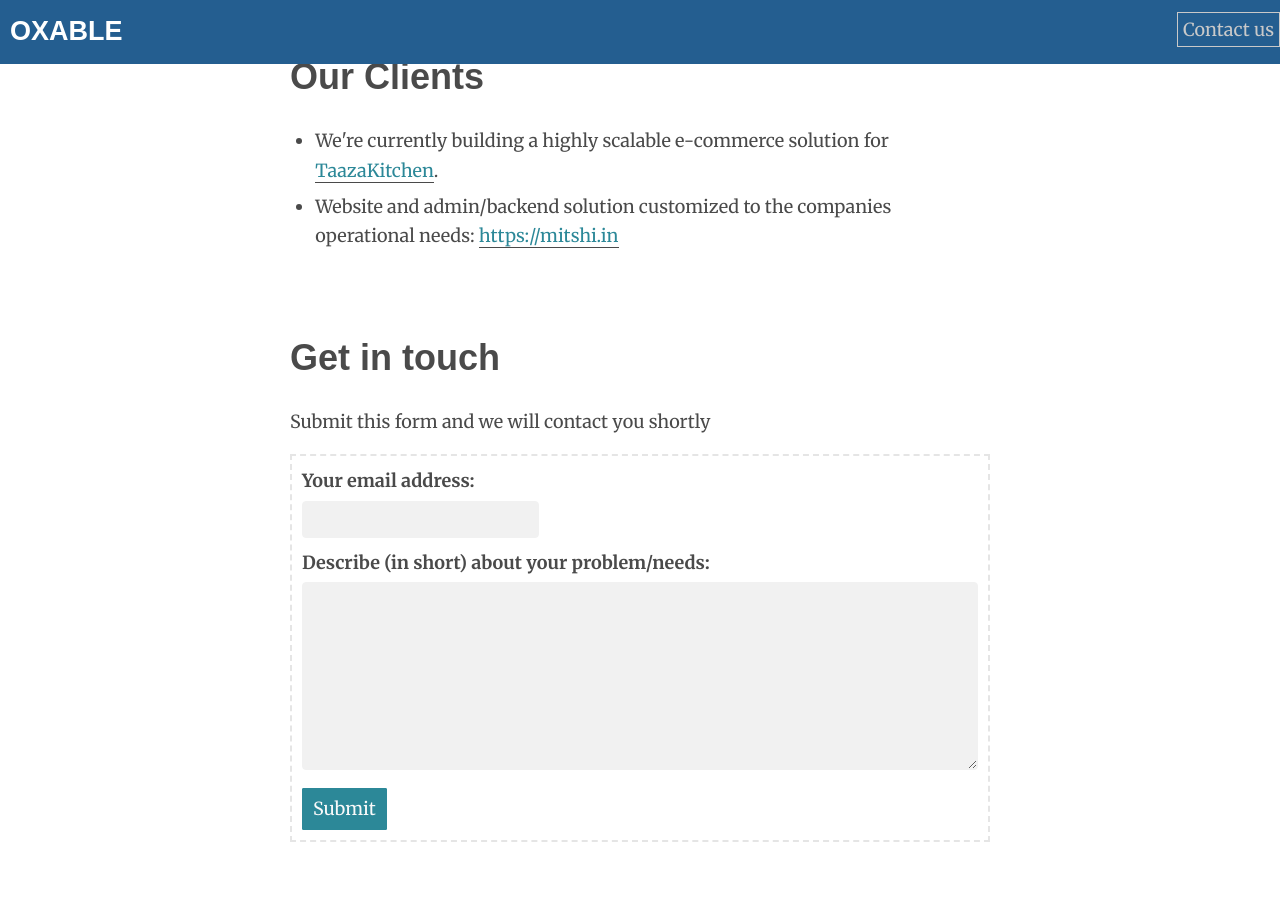
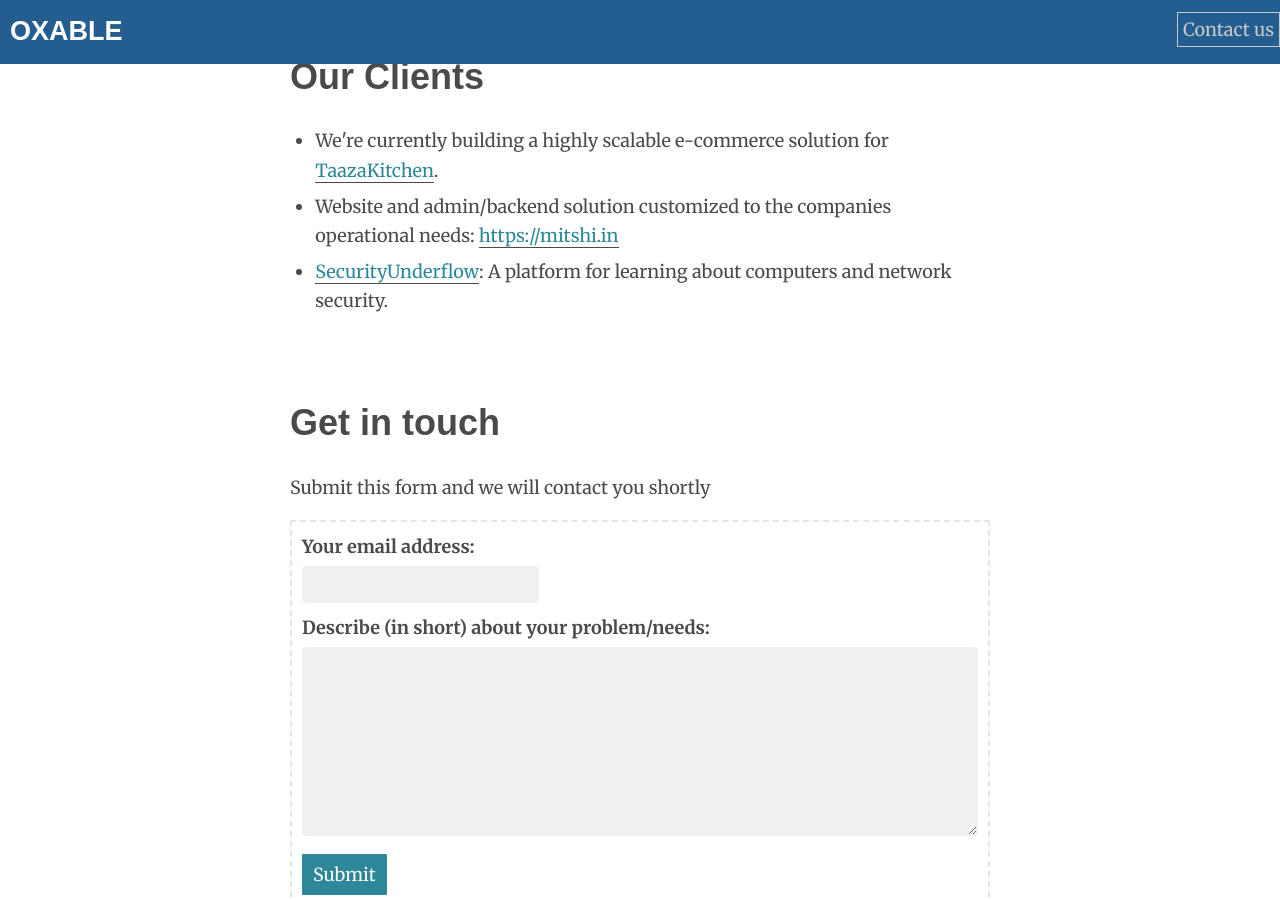
Before and after one commit to oxable/oxable.co, a Jekyll site: the page built from index.html, in a window 1280 px wide and 900 px high, scrolled down 947 px. Built offline with Jekyll 4.4.1, drawn with Linux system fonts in a browser that asks for light colours.

Commit message:
added client

```diff
--- a/index.html
+++ b/index.html
@@ -44,6 +44,7 @@
   <ul>
   <li>We're currently building a highly scalable e-commerce solution for <a href="https://www.taazakitchen.com">TaazaKitchen</a>.
   <li>Website and admin/backend solution customized to the companies operational needs: <a href="https://mitshi.in">https://mitshi.in</a></li>
+  <li><a href="https://securityunderflow.com">SecurityUnderflow</a>: A platform for learning about computers and network security.</li>
   </ul>
 </div>
 
```
